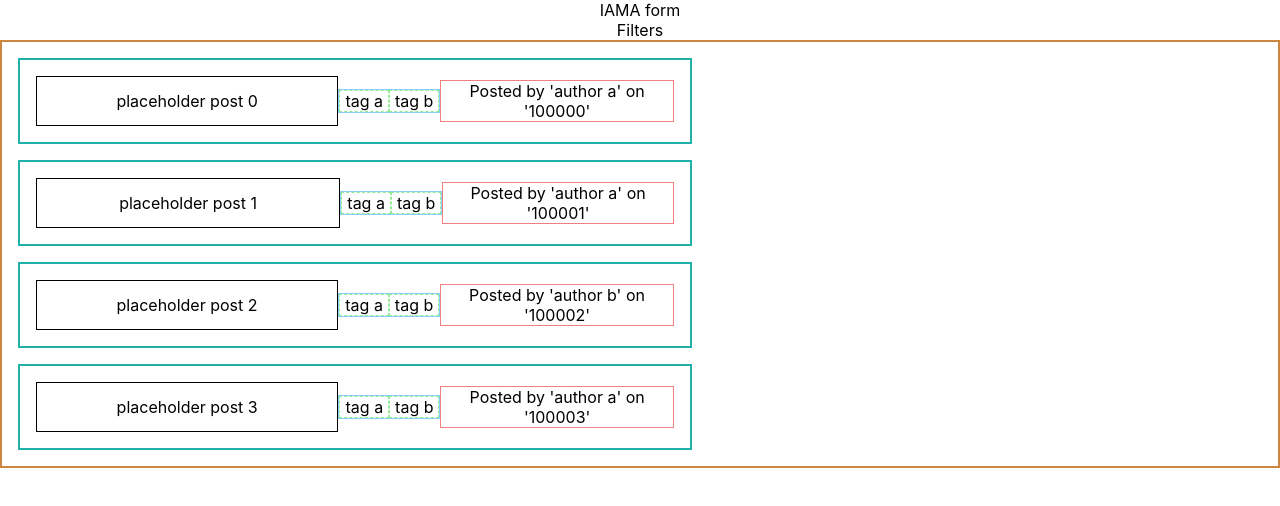
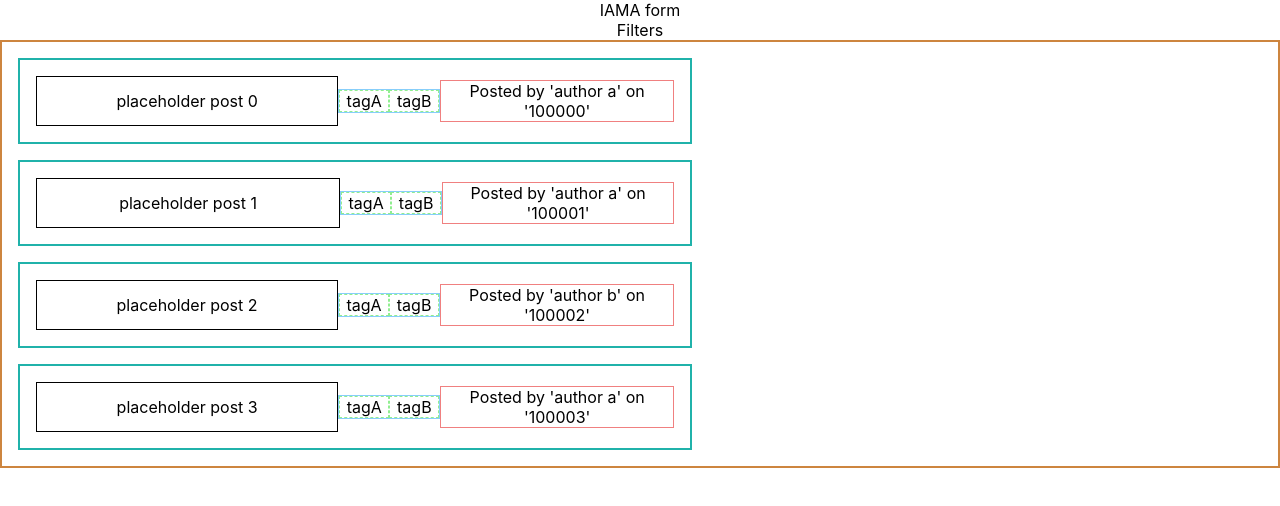
Before and after one commit to mradamt/punter, a React (Create React App) app: page / in a window 1280 px wide. Shown: the top 506 px of the page. Built offline with nearby package versions, Linux system fonts and the light colour scheme.

Commit message:
link db data for Tags component

```diff
--- a/src/components/Post.tsx
+++ b/src/components/Post.tsx
@@ -3,13 +3,11 @@ import Content from './Content';
 import Tags from './Tags';
 import './sass-styles/Post.scss'
 
-const dummyTags = ["tag a", "tag b"]
-
 export default function Post (props:any) {
   return (
     <div className='post'>
       <Content text={props.text} />
-      <Tags tags={dummyTags} />
+      <Tags tags={props.tags} />
       <div className='author'>
         <span>
           Posted by '{props.author}' on '{props.timestamp}'
```
